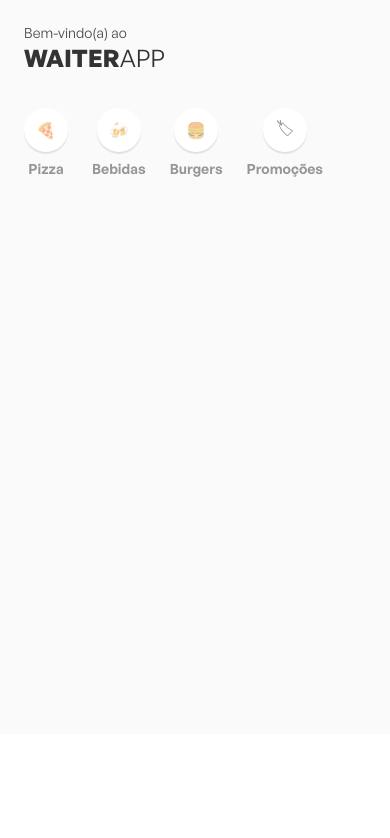
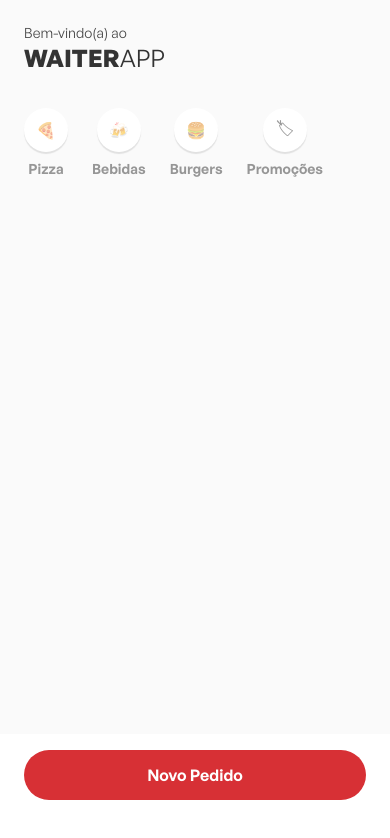
Before and after one commit to Robson-Carvalho/waiter-app-mobile, a React Native app: screen / in a window 390 px wide. Shown: the top 838 px of the page. Built offline with nearby package versions, Linux system fonts and the light colour scheme.

Commit message:
:sparkles: feat: button component adding

```diff
--- a/src/Main/index.tsx
+++ b/src/Main/index.tsx
@@ -9,6 +9,8 @@
 
 import { Categories } from "../components/Categories";
 import { Menu } from "../components/Menu";
+
+import { Button } from "../components/Button";
 
 export const Main = () => {
   return (
@@ -23,7 +25,9 @@
         </MenuContainer>
       </Container>
       <Footer>
-        <FooterContainer></FooterContainer>
+        <FooterContainer>
+          <Button onPress={() => alert("novo pedido")}>Novo Pedido</Button>
+        </FooterContainer>
       </Footer>
     </>
   );
--- a/src/Main/style.ts
+++ b/src/Main/style.ts
@@ -22,6 +22,7 @@
 export const Footer = styled.View`
   min-height: 110px;
   background-color: #fff;
+  padding: 16px 24px;
 `;
 
 export const FooterContainer = styled.SafeAreaView``;
--- /dev/null
+++ b/src/components/Button/index.tsx
@@ -0,0 +1,19 @@
+import { Container } from "./styles";
+
+import { Text } from "../Text/Text";
+
+interface ButtonProps {
+  children: string;
+  onPress: () => void;
+  disabled?: boolean;
+}
+
+export const Button = ({ children, onPress, disabled }: ButtonProps) => {
+  return (
+    <Container onPress={onPress} disabled={disabled}>
+      <Text weight="600" color="#fff">
+        {children}
+      </Text>
+    </Container>
+  );
+};
--- /dev/null
+++ b/src/components/Button/styles.ts
@@ -0,0 +1,9 @@
+import styled from "styled-components/native";
+
+export const Container = styled.TouchableOpacity`
+  background: ${({ disabled }) => (disabled ? "#999" : "#d73035")};
+  border-radius: 48px;
+  padding: 14px 24px;
+  align-items: center;
+  justify-content: center;
+`;
--- a/src/components/Categories/index.tsx
+++ b/src/components/Categories/index.tsx
@@ -1,7 +1,7 @@
 import { FlatList } from "react-native";
 
 import { Category, Icon } from "./styles";
-import { Text } from "../Text";
+import { Text } from "../Text/Text";
 
 import { categories } from "../../mocks/categories";
 import { useState } from "react";
--- a/src/components/Header/index.tsx
+++ b/src/components/Header/index.tsx
@@ -1,5 +1,5 @@
 import { Container } from "./styles";
-import { Text } from "../Text";
+import { Text } from "../Text/Text";
 
 export const Header = () => {
   return (
```
Also changed, not shown: src/components/Text/Text.ts (renamed from src/components/Text.ts).
